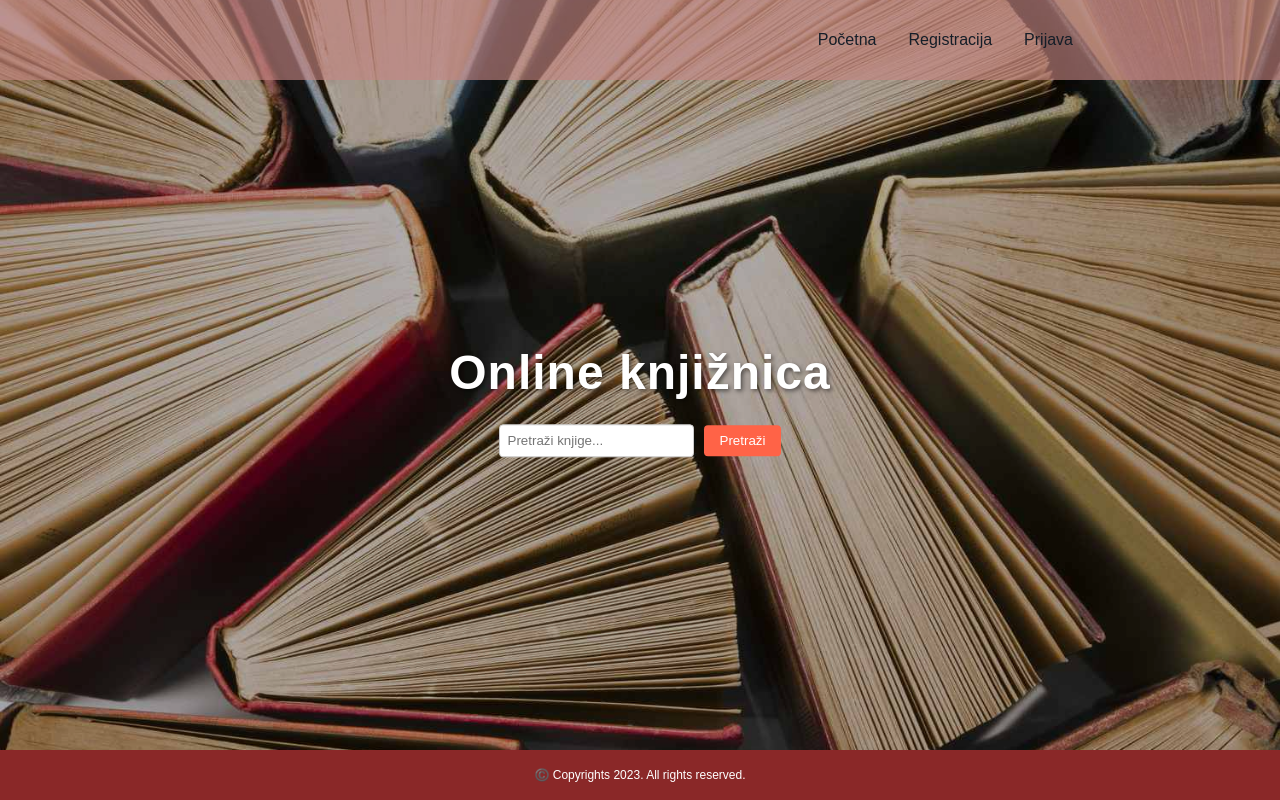
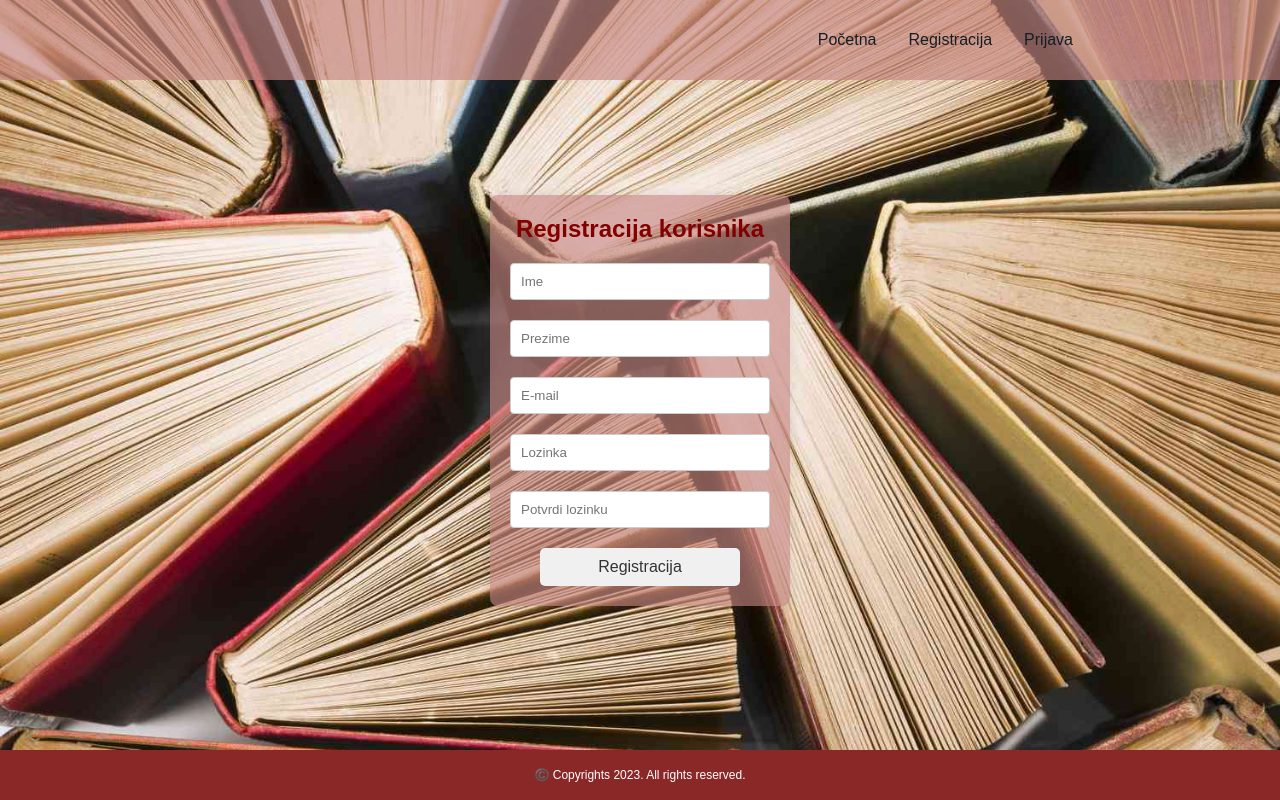
Before and after one commit to lspajic20/knjiznica, a React (Create React App) app: page /registration in a window 1280 px wide. Built offline with nearby package versions, Linux system fonts and the light colour scheme; a web font is replaced by a local one.

Commit message:
login i reg napravlj, uljepsati preteazivanje

```diff
--- a/package.json
+++ b/package.json
@@ -6,9 +6,10 @@
     "@testing-library/jest-dom": "^5.17.0",
     "@testing-library/react": "^13.4.0",
     "@testing-library/user-event": "^13.5.0",
+    "axios": "^1.6.2",
     "react": "^18.2.0",
     "react-dom": "^18.2.0",
-    "react-router-dom": "^6.20.1",
+    "react-router-dom": "^6.21.0",
     "react-scripts": "5.0.1",
     "sass": "^1.69.5",
     "web-vitals": "^2.1.4"
--- a/src/App.js
+++ b/src/App.js
@@ -1,15 +1,25 @@
-import Header from "./components/Header/Header";
-import Home from "./components/Home/Home";
-import Footer from "./components/Footer/Footer";
+import React from 'react';
+import { BrowserRouter as Router, Routes, Route } from 'react-router-dom';
+import Header from './components/Header/Header';
+import Home from './components/Home/Home';
+import Registration from './components/Registration/Registration';
+import LoginForm from './components/LoginForm/LoginForm';
+import Footer from './components/Footer/Footer';
 
-function App() {
+const App = () => {
   return (
-    <>
+    <Router>
       <Header />
-      <Home />
-      <Footer />
-    </>
+
+      <Routes>
+        <Route path="/" element={<Home />} />
+        <Route path="/registration" element={<Registration />} />
+        <Route path="/loginform" element={<LoginForm/>} />
+        {/* Dodajte ostale rute ako ih imate */}
+      </Routes>
+      <Footer /> {/* Dodali smo Footer komponentu na dno */}
+    </Router>
   );
-}
+};
 
 export default App;
--- /dev/null
+++ b/src/components/BookSearch.jsx
@@ -0,0 +1,47 @@
+import React, { useState } from 'react';
+import axios from 'axios';
+
+const BookSearch = () => {
+  const [query, setQuery] = useState('');
+  const [books, setBooks] = useState([]);
+
+  const handleSearch = async () => {
+    try {
+      const response = await axios.get(
+        `https://www.googleapis.com/books/v1/volumes?q=${query}`
+      );
+
+      // Ukoliko je zahtjev uspješan, postavljamo rezultate pretrage u stanje komponente
+      setBooks(response.data.items);
+    } catch (error) {
+      console.error('Greška prilikom pretrage knjiga:', error);
+    }
+  };
+
+  const handleChange = (e) => {
+    setQuery(e.target.value);
+  };
+
+  return (
+    <div>
+      <input
+        type="text"
+        value={query}
+        onChange={handleChange}
+        placeholder="Unesite naziv knjige, autora ili ISBN"
+      />
+      <button onClick={handleSearch}>Pretraži</button>
+      <div>
+        {books.map((book) => (
+          <div key={book.id}>
+            <h3>{book.volumeInfo.title}</h3>
+            <p>Autor: {book.volumeInfo.authors}</p>
+            {/* Dodajte ostale informacije o knjizi koje želite prikazati */}
+          </div>
+        ))}
+      </div>
+    </div>
+  );
+};
+
+export default BookSearch;
--- a/src/components/Header/Header.jsx
+++ b/src/components/Header/Header.jsx
@@ -1,19 +1,19 @@
 import React from 'react';
 import './Header.scss';
+import { Link } from 'react-router-dom'; // Dodajte ovaj import ako koristite React Router
 
 const Header = () => {
   return (
     <header className="header">
       <div className="header__inner">
-        {/* Vaš sadržaj zaglavlja */}
         <a href="index.html" className="header__logo-link">
           {/* Tu ide logo */}
         </a>
 
         <nav className="header__nav">
-          <a href="index.html" className="header__link">Početna</a>
-          <a href="Registracija" className="header__link">Registracija</a>
-          <a href="Prijava" className="header__link">Prijava</a>
+          <Link to="/" className="header__link">Početna</Link>
+          <Link to="/registration" className="header__link">Registracija</Link>
+          <Link to="/loginform" className="header__link">Prijava</Link>
         </nav>
       </div>
     </header>
--- a/src/components/Home/Home.jsx
+++ b/src/components/Home/Home.jsx
@@ -1,6 +1,7 @@
 import React from 'react';
 import './Home.scss';
 import HomeImg from '../../assets/images/books.jpg';
+import BookSearch from '../BookSearch'; // Promijenite putanju prema lokaciji BookSearch.jsx
 
 const Home = () => {
   return (
@@ -9,12 +10,7 @@ const Home = () => {
       <div className="home__text">
         <h1 className="home__title">Online knjižnica</h1>
         <div className="home__search">
-          <input
-            type="text"
-            placeholder="Pretraži knjige..."
-            className="home__search-input"
-          />
-          <button className="home__search-button">Pretraži</button>
+          <BookSearch />
         </div>
       </div>
     </section>
--- /dev/null
+++ b/src/components/LoginForm/LoginForm.jsx
@@ -0,0 +1,64 @@
+import React, { useState } from 'react';
+import { useNavigate } from 'react-router-dom';
+import './LoginForm.scss';
+
+const LoginForm = () => {
+  const navigate = useNavigate();
+
+  const [formData, setFormData] = useState({
+    email: '',
+    password: ''
+  });
+
+  const handleChange = (e) => {
+    setFormData({
+      ...formData,
+      [e.target.name]: e.target.value
+    });
+  };
+
+  const handleSubmit = (e) => {
+    e.preventDefault();
+    console.log(formData);
+   //back
+   navigate('/');
+  };
+
+  return (
+    <div className="login-container">
+      <div className="login-content">
+        <h2>Prijava korisnika</h2>
+        <form onSubmit={handleSubmit}>
+          <div className="form-group">
+            <input
+              type="email"
+              name="email"
+              placeholder="E-mail"
+              value={formData.email}
+              onChange={handleChange}
+              required
+              className="form-control"
+            />
+          </div>
+          <div className="form-group">
+            <input
+              type="password"
+              name="password"
+              placeholder="Lozinka"
+              value={formData.password}
+              onChange={handleChange}
+              required
+
+              className="form-control"
+            />
+          </div>
+          <div className="button-group">
+            <button type="submit" className="btn-submit">Prijava</button>
+          </div>
+        </form>
+      </div>
+    </div>
+  );
+};
+
+export default LoginForm;
--- /dev/null
+++ b/src/components/LoginForm/LoginForm.scss
@@ -0,0 +1,56 @@
+.login-container {
+  display: flex;
+  justify-content: center;
+  align-items: center;
+  height: 100vh;
+  background-image: url('../../assets/images/books.jpg'); /* Zamijenite 'putanja/do/slike/knjige.jpg' sa stvarnom putanjom do slike */
+  background-size: cover;
+}
+
+.login-content {
+  background-color: #c586839f; /* Postavite boju sadržaja prema željama */
+  padding: 20px;
+  border-radius: 8px;
+  box-shadow: 0 0 10px rgba(0, 0, 0, 0.1);
+  text-align: center;
+  width: 300px; /* Prilagodite širinu prema potrebama */
+}
+
+.form-group {
+  margin-bottom: 20px;
+}
+
+.form-control {
+  padding: 10px;
+  border: 1px solid #ccc;
+  border-radius: 4px;
+  width: 100%;
+  box-sizing: border-box;
+}
+
+.btn-submit {
+  /* Stilizacija gumba */
+  display: block;
+  width: 200px;
+  margin: 0 auto;
+  padding: 10px;
+  border: none;
+  border-radius: 5px;
+  background-color: #f0f0f0; /* Postavite željenu boju */
+  color: #333;
+  font-size: 16px;
+  cursor: pointer;
+  outline: none;
+  transition: background-color 0.3s, color 0.3s;
+}
+
+.btn-submit:hover {
+  background-color: #ccc;
+  color: #fff;
+}
+
+h2 {
+  font-size: 24px;
+  color: #840000;
+  margin-bottom: 20px;
+}
--- a/src/components/Registration/Registration.jsx
+++ b/src/components/Registration/Registration.jsx
@@ -1,23 +1,108 @@
-// Registration.jsx
-
-import React from 'react';
+import React, { useState } from 'react';
+import { useNavigate } from 'react-router-dom';
+import './Registration.scss';
 
 const Registration = () => {
+  const navigate = useNavigate();
+
+  const [formData, setFormData] = useState({
+    firstName: '',
+    lastName: '',
+    email: '',
+    password: '',
+    confirmPassword: ''
+  });
+
+  const handleChange = (e) => {
+    setFormData({
+      ...formData,
+      [e.target.name]: e.target.value
+    });
+  };
+
+  const handleSubmit = (e) => {
+    e.preventDefault();
+    console.log(formData);
+    //back
+    navigate('/');
+  };
+
+  const validatePassword = (password) => {
+    const passwordRegex = /^(?=.*[A-Z])(?=.*[0-9]).{6,}$/;
+    return passwordRegex.test(password);
+  };
+
   return (
-    <div>
-      <h2>Registracija</h2>
-      {/* Dodajte formu za registraciju */}
-      <form>
-        {/* Polja za unos podataka */}
-        <input type="text" placeholder="Ime" />
-        <input type="text" placeholder="Prezime" />
-        <input type="email" placeholder="Email adresa" />
-        <input type="password" placeholder="Lozinka" />
-        <input type="password" placeholder="Ponovite lozinku" />
-
-        {/* Gumb za registraciju */}
-        <button type="submit">Registriraj se</button>
-      </form>
+    <div className="registration-container">
+      <div className="registration-content">
+        <h2>Registracija korisnika</h2>
+        <form onSubmit={handleSubmit}>
+          <div className="form-group">
+            <input
+              type="text"
+              name="firstName"
+              placeholder="Ime"
+              value={formData.firstName}
+              onChange={handleChange}
+              required
+              className="form-control"
+            />
+          </div>
+          <div className="form-group">
+            <input
+              type="text"
+              name="lastName"
+              placeholder="Prezime"
+              value={formData.lastName}
+              onChange={handleChange}
+              required
+              className="form-control"
+            />
+          </div>
+          <div className="form-group">
+            <input
+              type="email"
+              name="email"
+              placeholder="E-mail"
+              value={formData.email}
+              onChange={handleChange}
+              required
+              className="form-control"
+            />
+          </div>
+          <div className="form-group">
+            <input
+              type="password"
+              name="password"
+              placeholder="Lozinka"
+              value={formData.password}
+              onChange={handleChange}
+              required
+              minLength="6"
+              pattern="(?=.*[A-Z])(?=.*[0-9]).{6,}"
+              title="Lozinka mora sadržavati minimalno 6 znakova, jedno veliko slovo i jedan broj"
+              className="form-control"
+            />
+          </div>
+          <div className="form-group">
+            <input
+              type="password"
+              name="confirmPassword"
+              placeholder="Potvrdi lozinku"
+              value={formData.confirmPassword}
+              onChange={handleChange}
+              required
+              minLength="6"
+              pattern="(?=.*[A-Z])(?=.*[0-9]).{6,}"
+              title="Lozinka mora sadržavati minimalno 6 znakova, jedno veliko slovo i jedan broj"
+              className="form-control"
+            />
+          </div>
+          <div className="button-group">
+            <button type="submit" className="btn-submit">Registracija</button>
+          </div>
+        </form>
+      </div>
     </div>
   );
 };
--- /dev/null
+++ b/src/components/Registration/Registration.scss
@@ -0,0 +1,60 @@
+.registration-container {
+    display: flex;
+    justify-content: center;
+    align-items: center;
+    height: 100vh;
+    background-image: url('../../assets/images/books.jpg'); /* Zamijenite 'putanja/do/slike/knjige.jpg' sa stvarnom putanjom do slike */
+    background-size: cover;
+  }
+
+  .registration-content {
+    background-color: #c586839f;
+    padding: 20px;
+    border-radius: 8px;
+    box-shadow: 0 0 10px rgba(0, 0, 0, 0.1);
+    text-align: center;
+    width: 300px; /* Prilagodite širinu prozora prema potrebama */
+  }
+
+  .registration-content h2 {
+    margin-bottom: 20px;
+  }
+
+  .form-group {
+    margin-bottom: 20px;
+  }
+
+  .form-control {
+    padding: 10px;
+    border: 1px solid #ccc;
+    border-radius: 4px;
+    width: 100%;
+    box-sizing: border-box;
+  }
+
+  .btn-submit {
+    /* Stilizacija gumba "Registracija" */
+    display: block;
+    width: 200px;
+    margin: 0 auto;
+    padding: 10px;
+    border: none;
+    border-radius: 5px;
+    background-color: #f0f0f0;
+    color: #333;
+    font-size: 16px;
+    cursor: pointer;
+    outline: none;
+    transition: background-color 0.3s, color 0.3s;
+  }
+
+  .btn-submit:hover {
+    background-color: #ccc;
+    color: #fff;
+  }
+
+  h2 {
+    font-size: 24px;
+    color: #840000;
+    margin-bottom: 20px;
+  }
```
Also changed, not shown: 1 other file (tests, documents, lock files or other folders).
